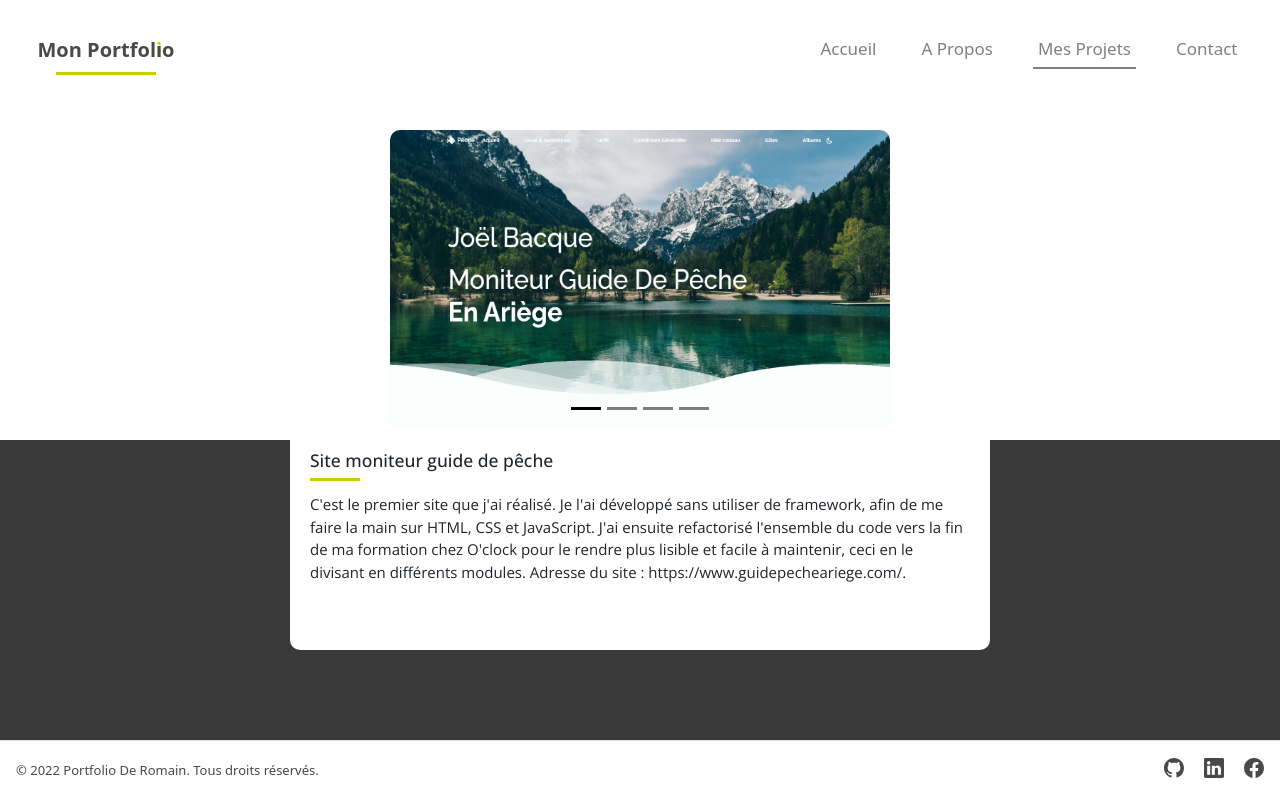
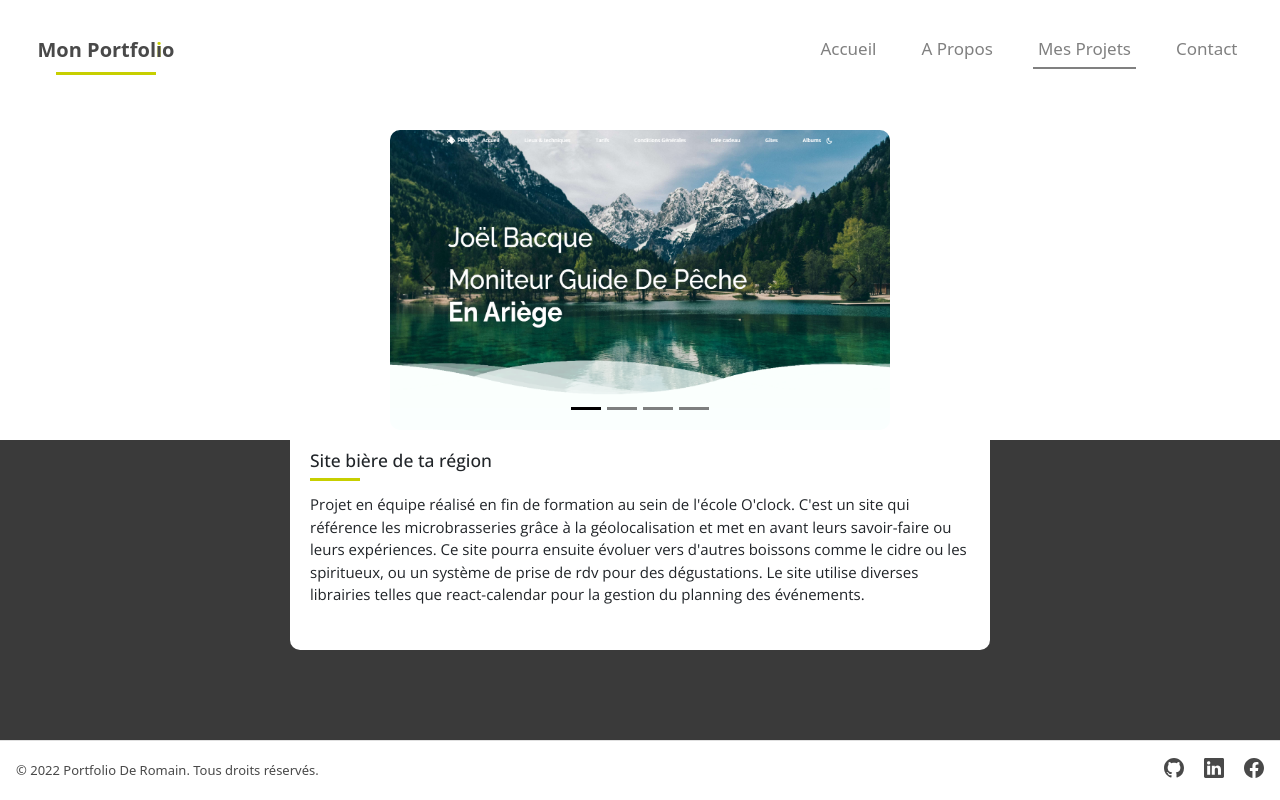
Before and after one commit to Romain-Bacque/Portfolio, a React (Create React App) app: page /projects in a window 1280 px wide. Built offline with nearby package versions, Linux system fonts and the light colour scheme; a web font is replaced by a local one.

Commit message:
feat: add some projects

```diff
--- a/src/components/Projects/index.tsx
+++ b/src/components/Projects/index.tsx
@@ -4,10 +4,6 @@ import { motion } from "framer-motion";
 import Slider from "../UI/Slider";
 
 const slideDetails = [
-  {
-    title: "Site moniteur guide de pêche",
-    text: "C'est le premier site que j'ai réalisé. Je l'ai développé sans utiliser de framework, afin de me faire la main sur HTML, CSS et JavaScript. J'ai ensuite refactorisé l'ensemble du code vers la fin de ma formation chez O'clock pour le rendre plus lisible et facile à maintenir, ceci en le divisant en différents modules. Adresse du site : https://www.guidepecheariege.com/.",
-  },
   {
     title: "Site bière de ta région",
     text: "Projet en équipe réalisé en fin de formation au sein de l'école O'clock. C'est un site qui référence les microbrasseries grâce à la géolocalisation et met en avant leurs savoir-faire ou leurs expériences. Ce site pourra ensuite évoluer vers d'autres boissons comme le cidre ou les spiritueux, ou un système de prise de rdv pour des dégustations. Le site utilise diverses librairies telles que react-calendar pour la gestion du planning des événements.",
@@ -19,6 +15,10 @@ const slideDetails = [
   {
     title: "Blog de pâtisserie",
     text: "Projet perso que je suis en train de développer pour ma sœur, douée pour la pâtisserie, afin de mettre en avant son talent et son savoir-faire. J'utilise intégralement Next.js pour la partie front et back. L'utilisation de Next.js m'a paru judicieux car ce site à besoin d'être bien référencé",
+  },
+  {
+    title: "Site moniteur guide de pêche",
+    text: "C'est le premier site que j'ai réalisé. Je l'ai développé sans utiliser de framework, afin de me faire la main sur HTML, CSS et JavaScript. J'ai ensuite refactorisé l'ensemble du code vers la fin de ma formation chez O'clock pour le rendre plus lisible et facile à maintenir, ceci en le divisant en différents modules. Adresse du site : https://www.guidepecheariege.com/.",
   },
 ];
 
```
